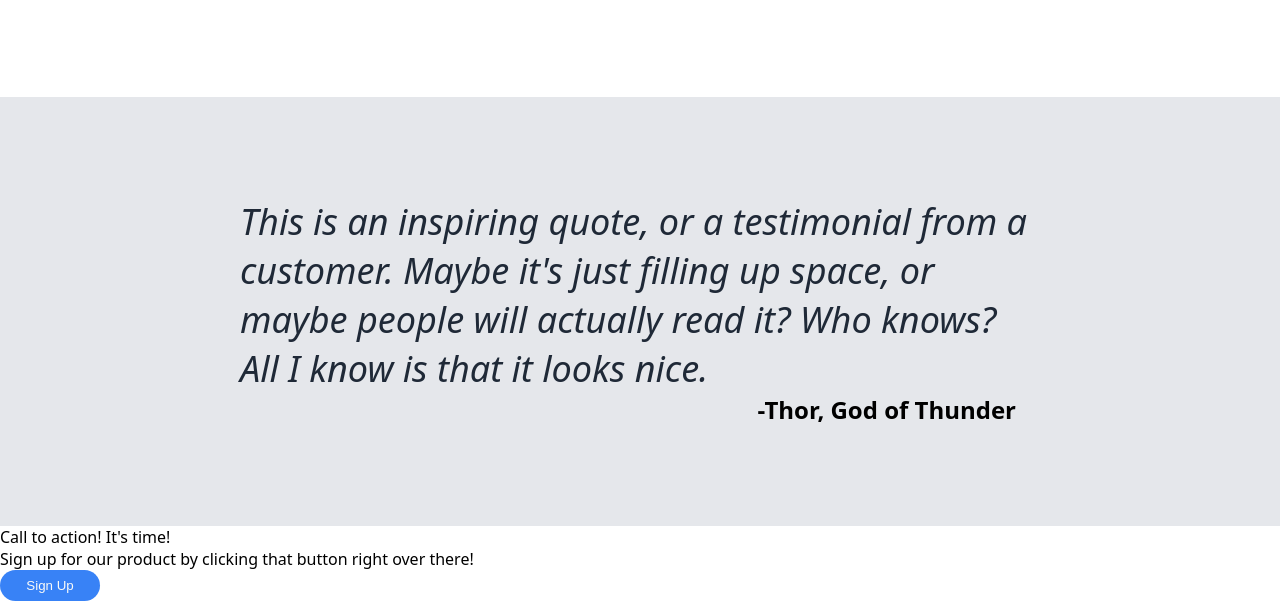
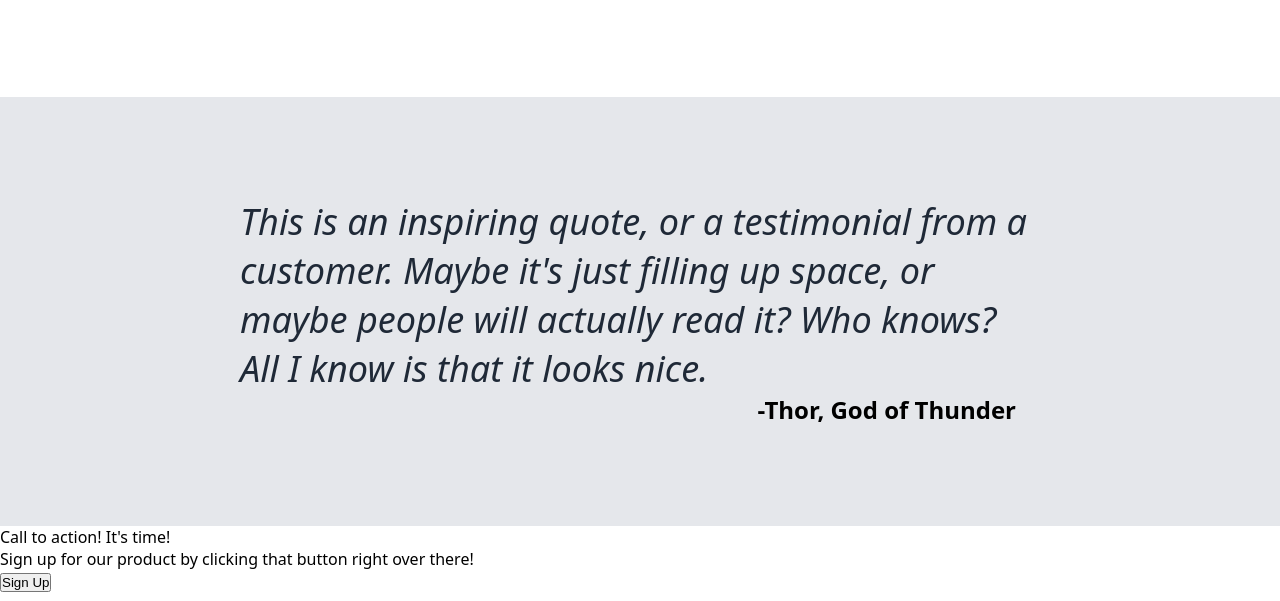
Before and after one commit to joonbug35/landing-page, a plain HTML site: page index.html in a window 1280 px wide. Shown: the part 1134-1735 px from the top of the page. Drawn offline with Linux system fonts and the light colour scheme.

Commit message:
Add descendant combinator to header button
This will avoid styling problems when trying to apply unique
declarations on the call to action button.

```diff
--- a/styles.css
+++ b/styles.css
@@ -69,7 +69,7 @@ a, .secondary-text {
     gap: 16px;
 }
 
-button {
+.media-object-text button {
     background-color: #3882f6;
     color: #f9faf8;
     width: 100px;
```
